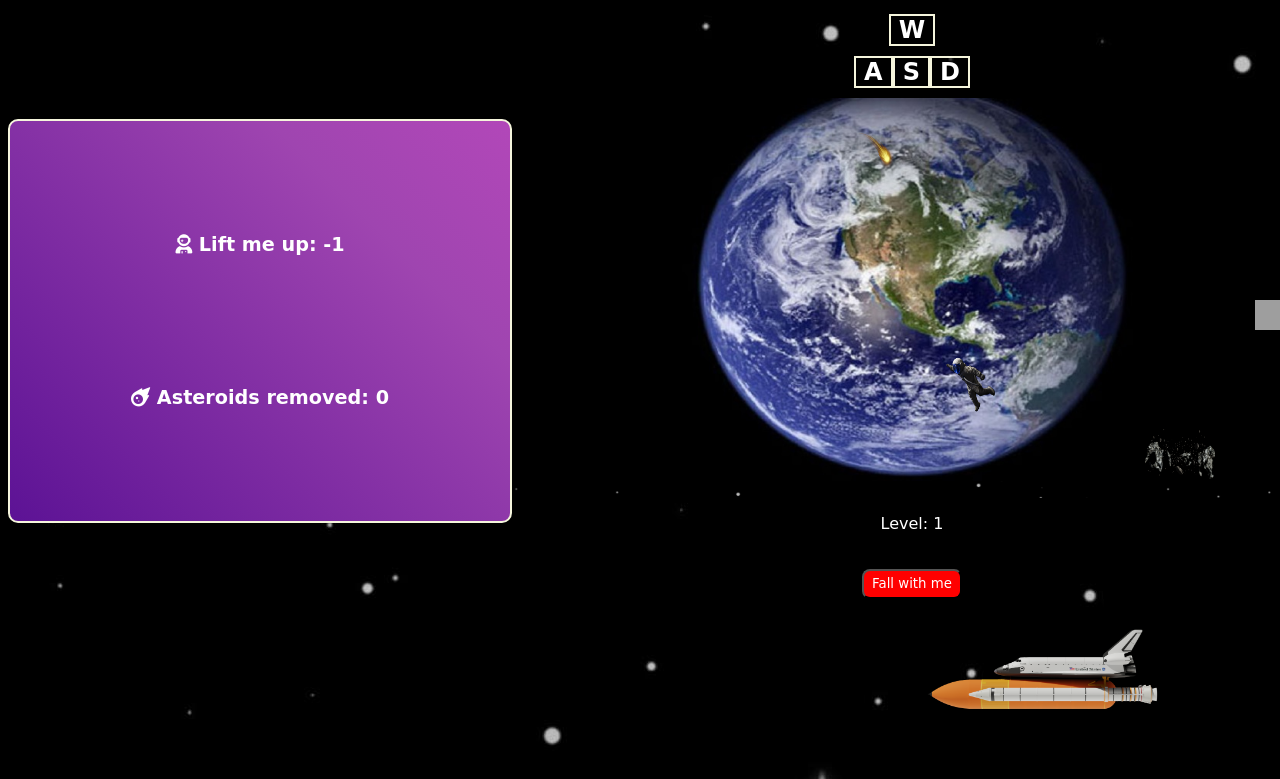
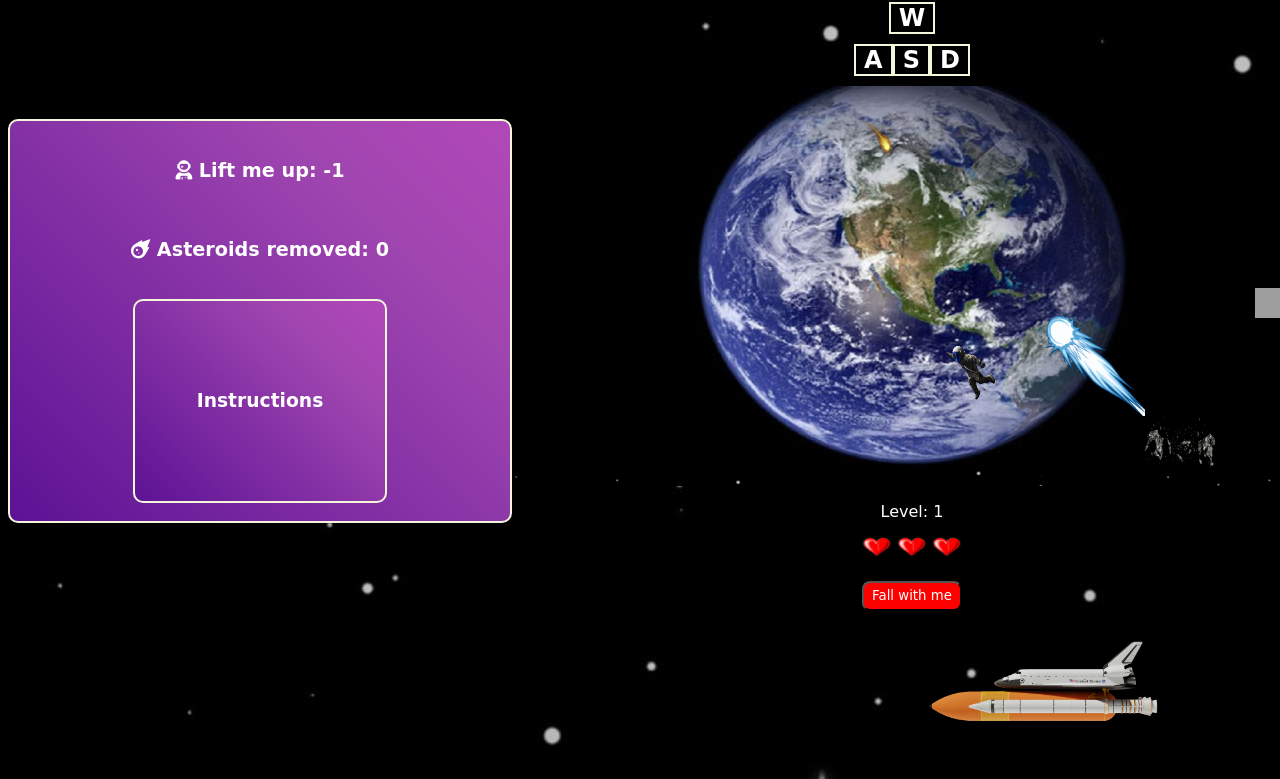
Before and after one commit to JulianGabrielRivera/SpaceBetween, a plain HTML site: page index.html in a window 1280 px wide. Both pictures are taken after a click on the button "Fall with me". Shown: the part 137-916 px from the top of the page. Drawn offline with Linux system fonts and the light colour scheme; a web font is replaced by a local one.

Commit message:
added health and hearts

```diff
--- a/index.html
+++ b/index.html
@@ -32,7 +32,13 @@
           <p class="text dodged">
             <i class="fa-solid fa-meteor"></i> Asteroids removed: 0
           </p>
+
+          <article class="card2">
+            <h1>Instructions</h1>
+          </article>
         </div>
+
+
 
 
       <!-- the magic happens inside this tag -
@@ -57,7 +63,15 @@
         <canvas id="canvas" width="800" height="400"></canvas>
 
         <p class="level">Level: <span>1</span></p>
+        <div class="hearts">
+        <img class="heart" src="img/heart1.png" />
+        <img class="heart" src="img/heart1.png" />
+        <img class="heart" src="img/heart1.png" />
+
+
+      </div>
         <button id="start-button">Fall with me</button>
+
 
         <img class="spaceshuttle" src="img/movespaceshuttle.png" />
       </div>
--- a/javascript/intro.js
+++ b/javascript/intro.js
@@ -11,6 +11,9 @@ const wKey = document.querySelector('.wkey');
 const sKey = document.querySelector('.skey');
 const aKey = document.querySelector('.akey');
 const dKey = document.querySelector('.dkey');
+
+const parent = document.querySelector('.hearts');
+// const heart = document.querySelector('.heart');
 
 const liftedUp = document.querySelector('.score span');
 const levelUp = document.querySelector('.level span');
@@ -36,6 +39,9 @@ function startGame() {
 
   const oneBubble = new Image();
   oneBubble.src = './img/bubble.png';
+
+  const dbzFireball = new Image();
+  dbzFireball.src = './img/dbzfireball.png';
 
   const rocks = new Image();
   rocks.src = './img/rocks.png';
@@ -86,6 +92,58 @@ function startGame() {
   // let gravity = 0.001;
 
   //  changed this into a class so we could run a for loop to make a bunch of them
+  // const dbz = {
+  //   img: dbzFireball,
+  //   x: 300,
+  //   y: 700,
+  //   vx: 0.2,
+  //   vy: 1.2,
+  //   width: 200,
+  //   height: 200,
+
+  //   draw() {
+  //     // the first grabs the image, second one and third grab where it is posiiton in the canvas// and the last two are the width and height of the image.
+  //     ctx.drawImage(this.img, this.x, this.y, this.width, this.height);
+  //   },
+  //   leftBorder() {
+  //     return this.x;
+  //   },
+  //   rightBorder() {
+  //     return this.x + this.width;
+  //   },
+  //   topBorder() {
+  //     return this.y;
+  //   },
+  //   bottomBorder() {
+  //     return this.y + this.height;
+  //   },
+  //   move() {
+  //     this.x -= 1;
+  //   },
+  // };
+  // dbz.draw();
+  class Dbz {
+    constructor(ctx) {
+      this.img = dbzFireball;
+      this.ctx = ctx;
+      this.width = 100;
+      this.height = 100;
+      this.x = 700;
+      this.y = 280;
+      this.vx = 0.3;
+      this.vy = 0.5;
+    }
+
+    move() {
+      this.x -= 1;
+      this.y -= 0.3;
+    }
+    draw() {
+      this.ctx.drawImage(this.img, this.x, this.y, this.width, this.height);
+    }
+  }
+
+  let dbzBall = new Dbz(ctx);
 
   class Rocks {
     constructor(ctx) {
@@ -258,7 +316,7 @@ function startGame() {
     vy: 1.2,
     width: 50,
     height: 100,
-    health: 100,
+    health: 3,
 
     // newPos
 
@@ -316,10 +374,21 @@ function startGame() {
       astro.x < aFireball.x + aFireball.width &&
       astro.x + astro.width > aFireball.x &&
       astro.y < aFireball.y + aFireball.width &&
-      astro.y + astro.height > aFireball.y
+      astro.y + astro.height > aFireball.y &&
+      astro.health <= 3
     ) {
-      console.log('dying');
+      //  find place to remove fireball if hit
+      astro.health = astro.health - 1;
+      const heart = document.querySelector('.heart');
+      parent.removeChild(heart);
+      return true;
     }
+    if (astro.health === 0) {
+      alert('Rage, rage against the dying of the light');
+    }
+    // give alert or display something else
+
+    // alert('you lost');
   }
   // let bubbleX = Bubble.x;
   // console.log(bubbleX);
@@ -419,6 +488,8 @@ function startGame() {
       astro.velocity();
       createRocks.draw();
       createRocks.move();
+      dbzBall.draw();
+      dbzBall.move();
 
       for (let i = 0; i < myBubbles.length; i++) {
         myBubbles[i].move();
@@ -436,7 +507,10 @@ function startGame() {
         myFireballs[i].move();
         myFireballs[i].draw();
         myFireballs[i].velocity();
-        onFire(myFireballs[i]);
+        if (onFire(myFireballs[i])) {
+          //if fireball at i remove the fireball
+          myFireballs.splice(i, 1);
+        }
       }
       for (let i = 0; i < mysideBalls.length; i++) {
         mysideBalls[i].move();
--- a/styles/styles.css
+++ b/styles/styles.css
@@ -38,6 +38,33 @@ canvas {
   border: 2px solid beige;
   height: 400px;
   width: 500px;
+  color: black;
+  border-radius: 10px;
+  display: flex;
+  flex-direction: column;
+  justify-content: space-evenly;
+  align-items: center;
+  font-weight: bold;
+  color: white;
+}
+.card2 {
+  background: linear-gradient(
+    45deg,
+    #00076f,
+    #44008b,
+    #9f45b0,
+    #e54ed0,
+    #ffe4f2
+  );
+  /* the seconds here make it faster and infinite makes it go on forever */
+  animation: gradient 5s linear infinite;
+  /* alternate if it moves all way to end it will movebackwards automatically */
+  animation-direction: alternate;
+  /* the more color we have the more we need to increase these properties */
+  background-size: 600% 150%;
+  border: 2px solid beige;
+  height: 200px;
+  width: 250px;
   color: black;
   border-radius: 10px;
   display: flex;
@@ -92,6 +119,11 @@ canvas {
   background-color: red;
 }
 
+.heart {
+  height: 20px;
+  width: 30px;
+}
+
 .spaceshuttle {
   margin-top: 30px;
   width: 230px;
```
Also changed, not shown: img/dbzfireball.png (added), img/heart.png (added), img/heart1.png (added).
